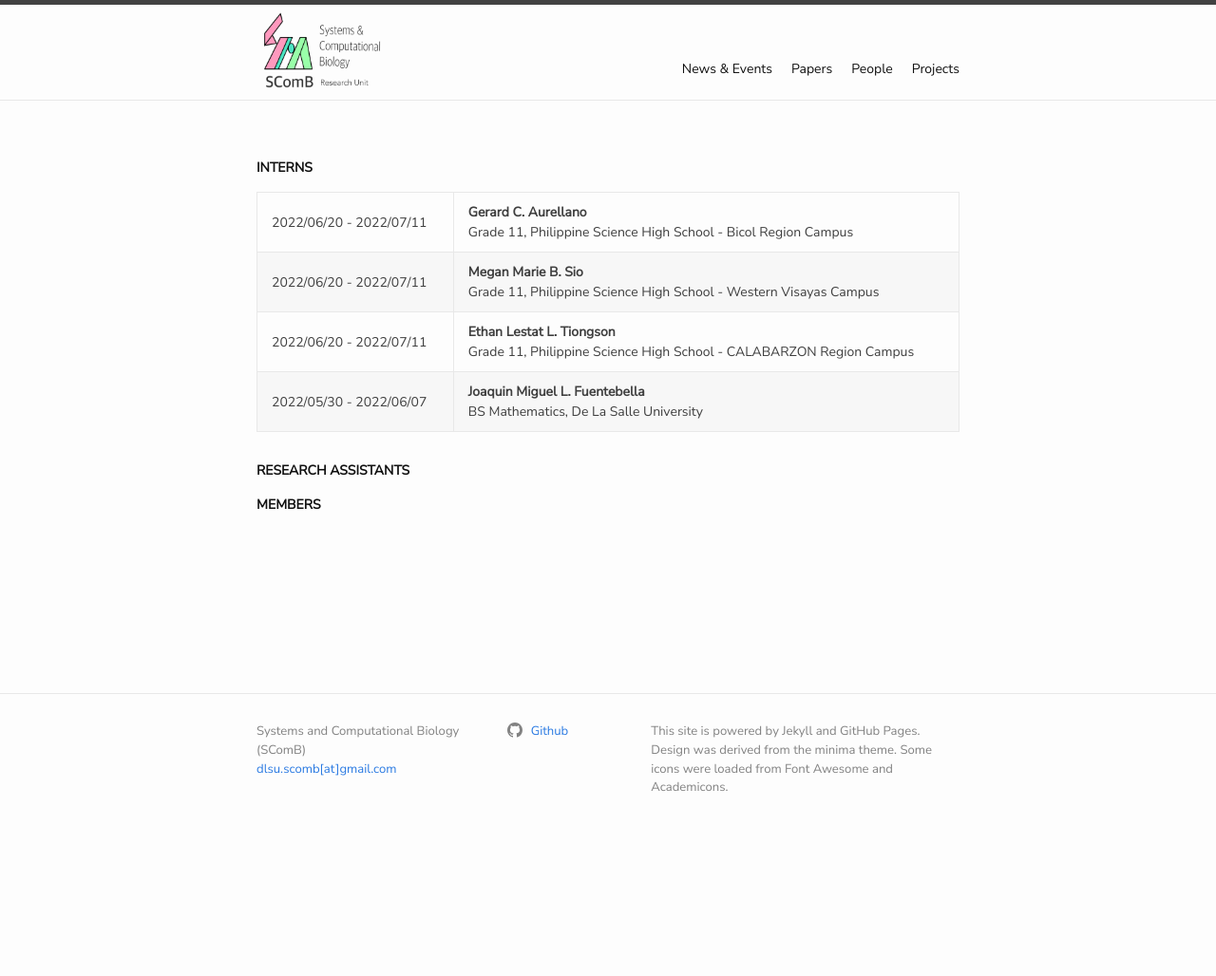
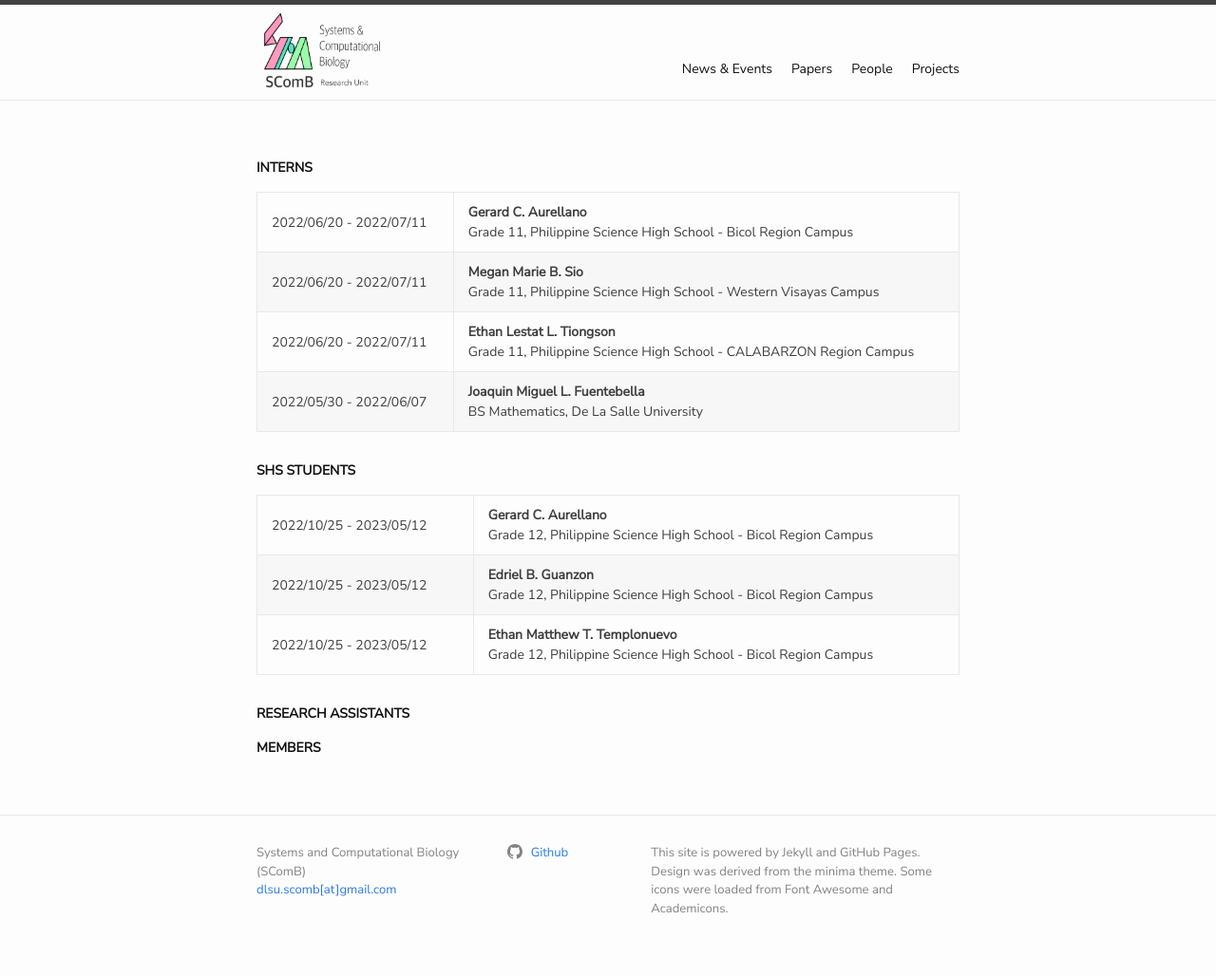
Before and after one commit to dlsu-scomb/dlsu-scomb.github.io, a Jekyll site: the page built from alumni.md, in a window 1280 px wide. Shown: the whole page at 95% size. Built offline with Jekyll 4.4.1, drawn with Linux system fonts in a browser that asks for light colours; nearby versions of some CDN libraries; a style sheet for code colours, icons or effects is not loaded; before the commit the page ends 900 px from its top, so only the background shows below that.

Commit message:
Updated SHS student alumni

```diff
--- a/alumni.md
+++ b/alumni.md
@@ -8,6 +8,12 @@ layout: page
 2022/06/20 - 2022/07/11 | **Ethan Lestat L. Tiongson** <br> Grade 11, Philippine Science High School - CALABARZON Region Campus
 2022/05/30 - 2022/06/07 | **Joaquin Miguel L. Fuentebella** <br> BS Mathematics, De La Salle University
 
+**SHS STUDENTS**
+
+2022/10/25 - 2023/05/12 | **Gerard C. Aurellano** <br> Grade 12, Philippine Science High School - Bicol Region Campus
+2022/10/25 - 2023/05/12 | **Edriel B. Guanzon** <br> Grade 12, Philippine Science High School - Bicol Region Campus
+2022/10/25 - 2023/05/12 | **Ethan Matthew T. Templonuevo** <br> Grade 12, Philippine Science High School - Bicol Region Campus
+
 **RESEARCH ASSISTANTS**
 
 **MEMBERS**
```
Also changed, not shown: people.md (+0 -8 lines).
